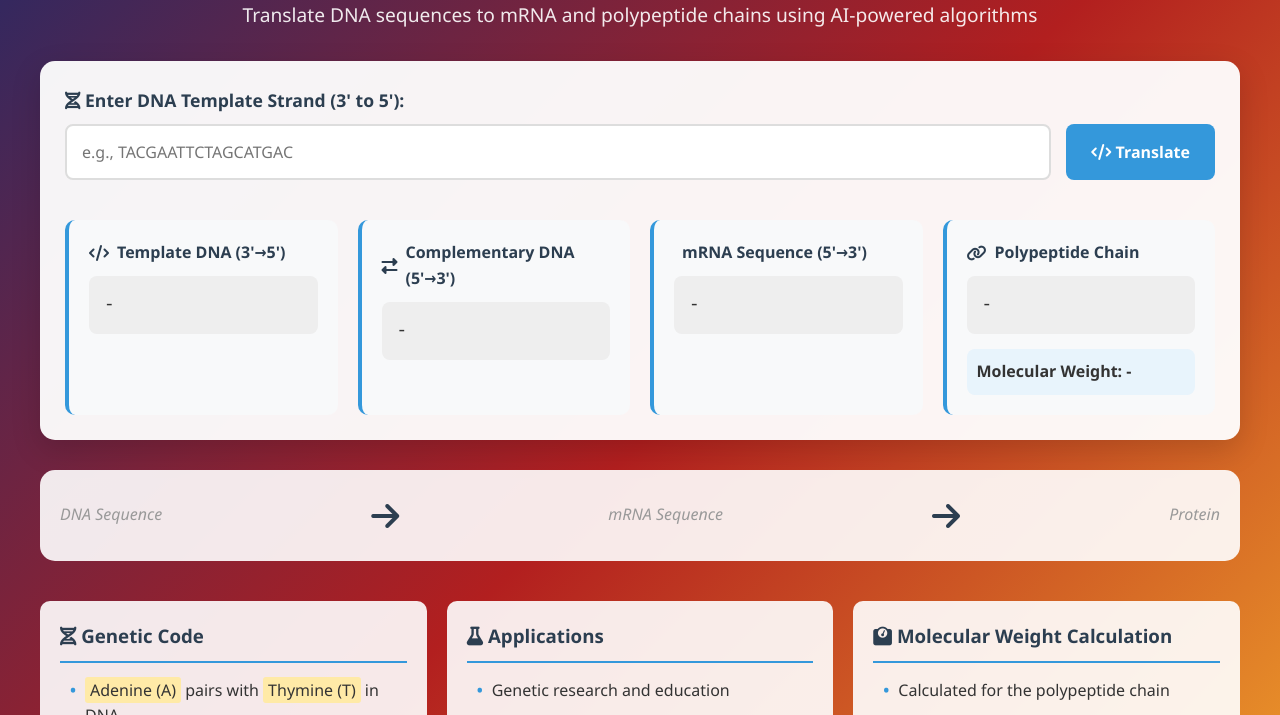
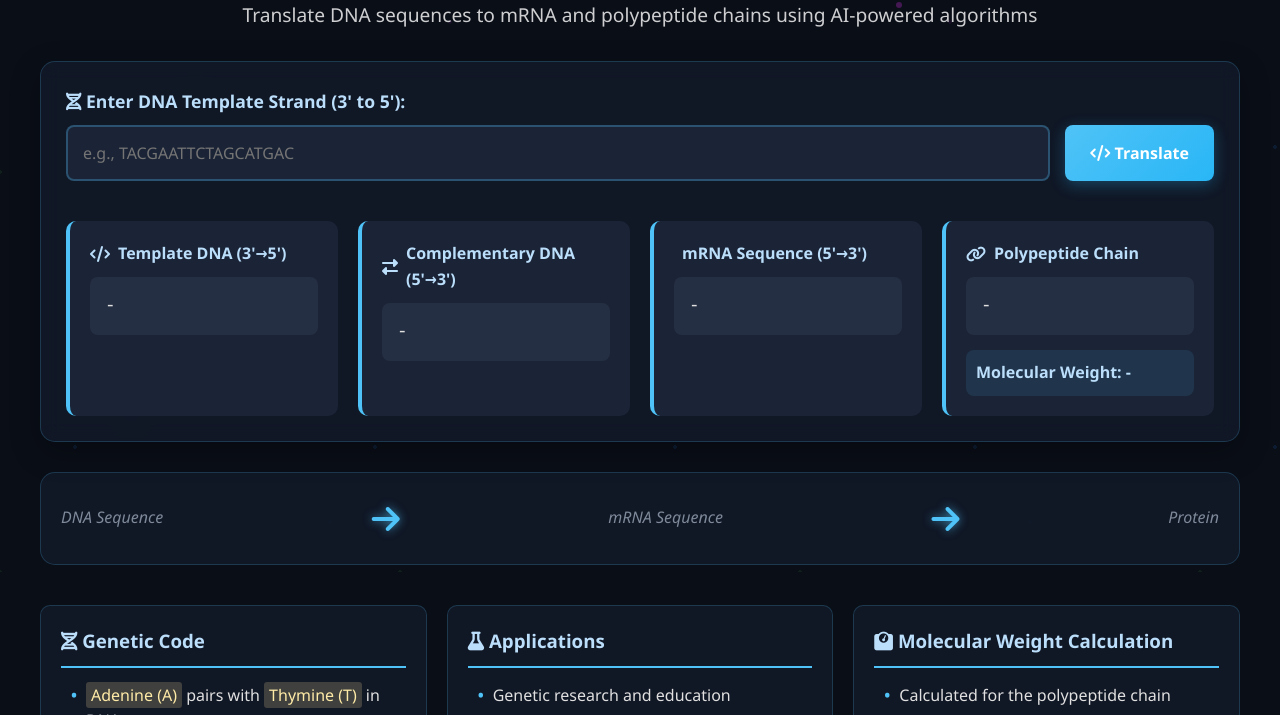
Before and after one commit to avisinha1711-bi/BioAI, a website: page index.html in a window 1280 px wide. Shown: the part 228-943 px from the top of the page. Drawn offline with Linux system fonts and the light colour scheme.

```diff
--- a/index.html
+++ b/index.html
@@ -14,16 +14,54 @@
         }
 
         body {
-            background: linear-gradient(135deg, #1a2a6c, #b21f1f, #fdbb2d);
-            color: #333;
+            background-color: #0a0e17;
+            color: #e0e0e0;
             line-height: 1.6;
             min-height: 100vh;
             padding: 20px;
+            position: relative;
+            overflow-x: hidden;
+        }
+
+        /* Futuristic background with connected dots */
+        body::before {
+            content: '';
+            position: fixed;
+            top: 0;
+            left: 0;
+            width: 100%;
+            height: 100%;
+            background-image:
+                radial-gradient(circle at 25% 25%, rgba(25, 118, 210, 0.15) 2px, transparent 0),
+                radial-gradient(circle at 75% 75%, rgba(76, 175, 80, 0.1) 2px, transparent 0),
+                radial-gradient(circle at 50% 10%, rgba(156, 39, 176, 0.1) 2px, transparent 0),
+                radial-gradient(circle at 10% 50%, rgba(255, 152, 0, 0.1) 2px, transparent 0),
+                radial-gradient(circle at 90% 50%, rgba(0, 188, 212, 0.1) 2px, transparent 0);
+            background-size: 300px 300px, 400px 400px, 500px 500px, 600px 600px, 700px 700px;
+            background-position: 0 0, 100px 100px, 200px 200px, 300px 300px, 400px 400px;
+            z-index: -1;
+        }
+
+        /* Connecting lines effect */
+        body::after {
+            content: '';
+            position: fixed;
+            top: 0;
+            left: 0;
+            width: 100%;
+            height: 100%;
+            background-image:
+                linear-gradient(90deg, transparent 99%, rgba(25, 118, 210, 0.1) 100%),
+                linear-gradient(0deg, transparent 99%, rgba(76, 175, 80, 0.1) 100%);
+            background-size: 30px 30px;
+            z-index: -1;
         }
 
         .container {
             max-width: 1200px;
             margin: 0 auto;
+            position: relative;
+            z-index: 1;
         }
 
         header {
@@ -35,34 +73,40 @@
         header h1 {
             font-size: 2.8rem;
             margin-bottom: 10px;
-            text-shadow: 2px 2px 4px rgba(0, 0, 0, 0.3);
+            text-shadow: 0 0 10px rgba(25, 118, 210, 0.7);
+            background: linear-gradient(90deg, #4fc3f7, #29b6f6, #03a9f4);
+            -webkit-background-clip: text;
+            -webkit-text-fill-color: transparent;
         }
 
         header p {
             font-size: 1.2rem;
             max-width: 800px;
             margin: 0 auto;
-            opacity: 0.9;
+            opacity: 0.8;
         }
 
         .logo {
             font-size: 3rem;
             margin-bottom: 20px;
-            color: #fff;
-            text-shadow: 0 0 10px rgba(255, 255, 255, 0.5);
+            color: #4fc3f7;
+            text-shadow: 0 0 15px rgba(79, 195, 247, 0.7);
         }
 
         .card {
-            background: rgba(255, 255, 255, 0.95);
+            background: rgba(18, 25, 40, 0.85);
             border-radius: 15px;
             padding: 25px;
             margin-bottom: 30px;
-            box-shadow: 0 10px 30px rgba(0, 0, 0, 0.15);
-            transition: transform 0.3s ease;
+            box-shadow: 0 10px 30px rgba(0, 0, 0, 0.3);
+            transition: transform 0.3s ease, box-shadow 0.3s ease;
+            border: 1px solid rgba(79, 195, 247, 0.2);
+            backdrop-filter: blur(10px);
         }
 
         .card:hover {
             transform: translateY(-5px);
+            box-shadow: 0 15px 35px rgba(0, 0, 0, 0.4), 0 0 15px rgba(79, 195, 247, 0.3);
         }
 
         .input-section {
@@ -73,7 +117,7 @@
         label {
             font-weight: bold;
             margin-bottom: 10px;
-            color: #2c3e50;
+            color: #bbdefb;
             font-size: 1.1rem;
         }
 
@@ -86,19 +130,22 @@
         input {
             flex: 1;
             padding: 15px;
-            border: 2px solid #ddd;
+            background: rgba(30, 40, 60, 0.8);
+            border: 2px solid rgba(79, 195, 247, 0.3);
             border-radius: 8px;
             font-size: 16px;
-            transition: border-color 0.3s;
+            transition: border-color 0.3s, box-shadow 0.3s;
+            color: #e0e0e0;
         }
 
         input:focus {
-            border-color: #3498db;
+            border-color: #4fc3f7;
             outline: none;
+            box-shadow: 0 0 10px rgba(79, 195, 247, 0.5);
         }
 
         button {
-            background: #3498db;
+            background: linear-gradient(135deg, #4fc3f7, #29b6f6);
             color: white;
             border: none;
             padding: 15px 25px;
@@ -106,11 +153,14 @@
             cursor: pointer;
             font-size: 16px;
             font-weight: bold;
-            transition: background 0.3s;
+            transition: all 0.3s;
+            box-shadow: 0 4px 15px rgba(41, 182, 246, 0.3);
         }
 
         button:hover {
-            background: #2980b9;
+            background: linear-gradient(135deg, #29b6f6, #039be5);
+            box-shadow: 0 6px 20px rgba(41, 182, 246, 0.5);
+            transform: translateY(-2px);
         }
 
         .results {
@@ -121,15 +171,20 @@
         }
 
         .result-box {
-            background: #f8f9fa;
+            background: rgba(30, 40, 60, 0.8);
             padding: 20px;
             border-radius: 10px;
-            border-left: 4px solid #3498db;
+            border-left: 4px solid #4fc3f7;
+            transition: transform 0.3s ease;
+        }
+
+        .result-box:hover {
+            transform: translateY(-3px);
         }
 
         .result-title {
             font-weight: bold;
-            color: #2c3e50;
+            color: #bbdefb;
             margin-bottom: 10px;
             display: flex;
             align-items: center;
@@ -138,11 +193,12 @@
 
         .result-content {
             font-family: 'Courier New', monospace;
-            background: #eee;
+            background: rgba(40, 50, 70, 0.8);
             padding: 15px;
             border-radius: 8px;
             overflow-x: auto;
             font-size: 1.1rem;
+            color: #e0e0e0;
         }
 
         .visualization {
@@ -151,8 +207,9 @@
             align-items: center;
             margin: 30px 0;
             padding: 20px;
-            background: rgba(255, 255, 255, 0.9);
+            background: rgba(18, 25, 40, 0.85);
             border-radius: 15px;
+            border: 1px solid rgba(79, 195, 247, 0.2);
         }
 
         .dna-strand {
@@ -171,6 +228,7 @@
             border-radius: 50%;
             font-weight: bold;
             color: white;
+            box-shadow: 0 0 10px rgba(0, 0, 0, 0.3);
         }
 
         .a { background: #FF6B6B; }
@@ -182,13 +240,15 @@
         .bond {
             width: 2px;
             height: 20px;
-            background: #95a5a6;
+            background: #4fc3f7;
+            opacity: 0.7;
         }
 
         .arrow {
             font-size: 2rem;
-            color: #2c3e50;
+            color: #4fc3f7;
             margin: 0 20px;
+            text-shadow: 0 0 10px rgba(79, 195, 247, 0.7);
         }
 
         .info-section {
@@ -199,16 +259,22 @@
         }
 
         .info-card {
-            background: rgba(255, 255, 255, 0.9);
+            background: rgba(18, 25, 40, 0.85);
             padding: 20px;
             border-radius: 10px;
+            border: 1px solid rgba(79, 195, 247, 0.2);
+            transition: transform 0.3s ease;
+        }
+
+        .info-card:hover {
+            transform: translateY(-5px);
         }
 
         .info-card h3 {
-            color: #2c3e50;
+            color: #bbdefb;
             margin-bottom: 15px;
             padding-bottom: 10px;
-            border-bottom: 2px solid #3498db;
+            border-bottom: 2px solid #4fc3f7;
         }
 
         .info-card ul {
@@ -223,7 +289,7 @@
 
         .info-card li:before {
             content: "•";
-            color: #3498db;
+            color: #4fc3f7;
             font-weight: bold;
             position: absolute;
             left: 10px;
@@ -232,7 +298,7 @@
         footer {
             text-align: center;
             margin-top: 50px;
-            color: white;
+            color: #bbdefb;
             padding: 20px;
             opacity: 0.8;
         }
@@ -254,9 +320,10 @@
         }
 
         .highlight {
-            background: #ffeaa7;
+            background: rgba(255, 234, 167, 0.2);
             padding: 2px 5px;
             border-radius: 3px;
+            color: #ffeaa7;
         }
 
         .stop-codon {
@@ -276,22 +343,58 @@
         .molecular-weight {
             margin-top: 15px;
             padding: 10px;
-            background: #e8f4fc;
+            background: rgba(79, 195, 247, 0.1);
             border-radius: 8px;
             font-weight: bold;
+            color: #bbdefb;
         }
 
         .placeholder {
-            color: #999;
+            color: #7e8a9a;
             font-style: italic;
+        }
+
+        /* Animated dots in the background */
+        @keyframes float {
+            0%, 100% { transform: translateY(0); }
+            50% { transform: translateY(-10px); }
+        }
+
+        .floating-dot {
+            position: fixed;
+            width: 6px;
+            height: 6px;
+            background: rgba(79, 195, 247, 0.5);
+            border-radius: 50%;
+            z-index: -1;
+            animation: float 6s ease-in-out infinite;
+        }
+
+        .floating-dot:nth-child(2n) {
+            background: rgba(76, 175, 80, 0.4);
+            animation-delay: -2s;
+        }
+
+        .floating-dot:nth-child(3n) {
+            background: rgba(156, 39, 176, 0.4);
+            animation-delay: -4s;
         }
     </style>
 </head>
 <body>
+    <!-- Animated floating dots -->
+    <div class="floating-dot" style="top: 10%; left: 5%;"></div>
+    <div class="floating-dot" style="top: 20%; left: 90%;"></div>
+    <div class="floating-dot" style="top: 40%; left: 15%;"></div>
+    <div class="floating-dot" style="top: 60%; left: 80%;"></div>
+    <div class="floating-dot" style="top: 80%; left: 10%;"></div>
+    <div class="floating-dot" style="top: 30%; left: 70%;"></div>
+    <div class="floating-dot" style="top: 70%; left: 30%;"></div>
+
     <div class="container">
         <header>
             <div class="logo">
-                <i class="fas-dna fas"></i>
+                <i class="fas fa-dna"></i>
             </div>
             <h1>GenefloAI Genetic Translator</h1>
             <p>Translate DNA sequences to mRNA and polypeptide chains using AI-powered algorithms</p>
@@ -398,7 +501,7 @@
 
         <footer>
             <p>GenefloAI Genetic Translator | Advanced DNA to Protein Conversion Tool</p>
-            <p>© 2025 BioAI Research, Avi Sinha</p>
+            <p>© 2025 GenefloAI Research</p>
         </footer>
     </div>
 
```
